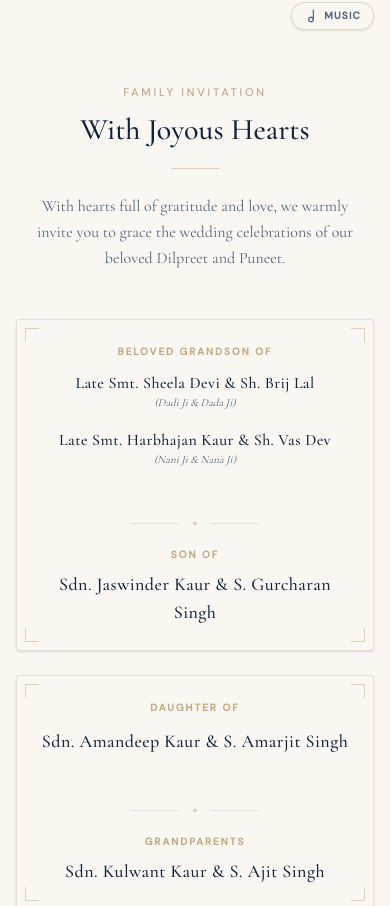
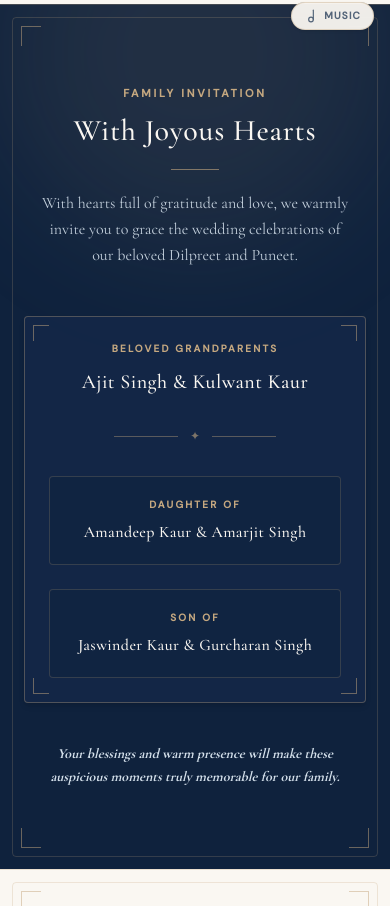
Before and after one commit to GurkanwarSingh56/Wedding-Invitation, a Next.js app: page / in a window 390 px wide. Shown: the part 798-1704 px from the top of the page. Built offline with nearby package versions, Linux system fonts and the light colour scheme.

Commit message:
feat: alternate cream/blue sections, update exact family names, set Anand Karaj maps url, and add Dheri Family RSVP with tel links

```diff
--- a/components/sections/Countdown.tsx
+++ b/components/sections/Countdown.tsx
@@ -46,7 +46,7 @@ export default function Countdown() {
   if (!isClient) return null; // Avoid hydration mismatch
 
   return (
-    <section className="py-20 md:py-24 px-4 bg-[#0F223D] text-[#FAF7F2] text-center border-y border-[#C5A880]/30 relative overflow-hidden">
+    <section className="py-14 sm:py-16 md:py-20 px-4 bg-[#0F223D] text-[#FAF7F2] text-center border-b border-[#C5A880]/30 relative overflow-hidden">
       {/* Subtle Glow */}
       <div className="absolute inset-0 bg-[radial-gradient(ellipse_at_center,_var(--tw-gradient-stops))] from-[#162B4D] via-[#0F223D] to-[#0A192F] opacity-70 pointer-events-none"></div>
 
--- a/components/sections/Family.tsx
+++ b/components/sections/Family.tsx
@@ -7,7 +7,6 @@ import { weddingData } from "@/data/wedding";
 export default function Family() {
   const { isPunjabi } = useLanguage();
   const { family, invitationMessage } = weddingData;
-  const { groom: groomFam, bride: brideFam } = family;
 
   const fadeUp: Variants = {
     hidden: { opacity: 0, y: 20 },
@@ -15,128 +14,92 @@ export default function Family() {
   };
 
   return (
-    <section className="py-20 md:py-28 px-4 relative overflow-hidden bg-[#FAF7F2]">
+    <section className="py-20 md:py-28 px-4 relative overflow-hidden bg-[#0F223D] text-[#FAF7F2] border-t border-[#C5A880]/30">
+      {/* Subtle Ambient Radiance */}
+      <div className="absolute -top-36 left-1/2 -translate-x-1/2 w-96 h-96 bg-[#C5A880]/10 rounded-full blur-3xl pointer-events-none"></div>
+
+      {/* Decorative Inner Frame */}
+      <div className="absolute inset-3 sm:inset-6 md:inset-8 border border-[#C5A880]/20 pointer-events-none rounded-sm">
+        <div className="absolute top-2 left-2 w-5 h-5 border-t border-l border-[#C5A880]/50"></div>
+        <div className="absolute top-2 right-2 w-5 h-5 border-t border-r border-[#C5A880]/50"></div>
+        <div className="absolute bottom-2 left-2 w-5 h-5 border-b border-l border-[#C5A880]/50"></div>
+        <div className="absolute bottom-2 right-2 w-5 h-5 border-b border-r border-[#C5A880]/50"></div>
+      </div>
+
       <motion.div
         initial="hidden"
         whileInView="visible"
         viewport={{ once: true, margin: "-80px" }}
         variants={fadeUp}
-        className="max-w-4xl mx-auto text-center"
+        className="max-w-3xl mx-auto text-center relative z-10 px-2 sm:px-6"
       >
         {/* Welcome / Invitation Message Lead */}
-        <div className="mb-12 md:mb-16">
-          <span className={`text-[11px] sm:text-xs tracking-[0.25em] text-[#C5A880] uppercase block mb-3 font-medium ${isPunjabi ? 'font-punjabi' : 'font-sans'}`}>
+        <div className="mb-12 sm:mb-14">
+          <span className={`text-[11px] sm:text-xs tracking-[0.25em] text-[#C5A880] uppercase block mb-3 font-semibold ${isPunjabi ? 'font-punjabi' : 'font-sans'}`}>
             {isPunjabi ? "ਪਰਿਵਾਰ ਵੱਲੋਂ ਨਿੱਘਾ ਸੱਦਾ" : "FAMILY INVITATION"}
           </span>
-          <h2 className={`text-3xl md:text-5xl text-[#0F223D] mb-5 font-medium ${isPunjabi ? 'font-punjabi' : 'font-serif'}`}>
+          <h2 className={`text-3xl sm:text-4xl md:text-5xl text-[#FAF7F2] mb-5 font-medium tracking-wide ${isPunjabi ? 'font-punjabi' : 'font-serif'}`}>
             {isPunjabi ? invitationMessage.titlePunjabi : invitationMessage.title}
           </h2>
-          <div className="w-12 h-[1px] bg-[#C5A880]/50 mx-auto mb-6"></div>
-          <p className={`text-base md:text-lg text-[#536479] leading-relaxed max-w-2xl mx-auto px-4 ${isPunjabi ? 'font-punjabi' : 'font-serif'}`}>
+          <div className="w-12 h-[1px] bg-[#C5A880]/60 mx-auto mb-5"></div>
+          <p className={`text-base sm:text-lg text-[#D4E0EB]/90 leading-relaxed max-w-2xl mx-auto px-4 ${isPunjabi ? 'font-punjabi' : 'font-serif'}`}>
             {isPunjabi ? invitationMessage.leadPunjabi : invitationMessage.lead}
           </p>
         </div>
 
-        {/* Symmetrical Family Hierarchy Container */}
-        <div className="grid grid-cols-1 md:grid-cols-2 gap-6 md:gap-8 text-center items-stretch">
+        {/* Unified Luxury Family Hierarchy Card */}
+        <div className="bg-[#162B4D]/60 border border-[#C5A880]/35 p-6 sm:p-10 md:p-12 rounded-sm shadow-md relative">
+          {/* Corner Flourishes */}
+          <div className="absolute top-2 left-2 w-4 h-4 border-t border-l border-[#C5A880]/50"></div>
+          <div className="absolute top-2 right-2 w-4 h-4 border-t border-r border-[#C5A880]/50"></div>
+          <div className="absolute bottom-2 left-2 w-4 h-4 border-b border-l border-[#C5A880]/50"></div>
+          <div className="absolute bottom-2 right-2 w-4 h-4 border-b border-r border-[#C5A880]/50"></div>
 
-          {/* ── Groom's Family Side ── */}
-          <div className="bg-[#FAF7F2] border border-[#C5A880]/30 p-6 sm:p-8 rounded-sm shadow-sm relative flex flex-col justify-between">
-            {/* Corner flourishes */}
-            <div className="absolute top-2 left-2 w-3.5 h-3.5 border-t border-l border-[#C5A880]/50"></div>
-            <div className="absolute top-2 right-2 w-3.5 h-3.5 border-t border-r border-[#C5A880]/50"></div>
-            <div className="absolute bottom-2 left-2 w-3.5 h-3.5 border-b border-l border-[#C5A880]/50"></div>
-            <div className="absolute bottom-2 right-2 w-3.5 h-3.5 border-b border-r border-[#C5A880]/50"></div>
-
-            {/* Beloved Grandson of */}
-            <div className="mb-8">
-              <span className={`text-[10px] sm:text-xs tracking-[0.2em] text-[#C5A880] uppercase block mb-3 font-semibold ${isPunjabi ? 'font-punjabi' : 'font-sans'}`}>
-                {isPunjabi ? groomFam.grandsonTitlePunjabi : groomFam.grandsonTitle}
-              </span>
-
-              {/* Dadi Ji & Dada Ji */}
-              <div className="mb-4">
-                <p className={`text-base sm:text-lg text-[#0F223D] font-medium tracking-wide ${isPunjabi ? 'font-punjabi' : 'font-serif'}`}>
-                  {isPunjabi ? groomFam.paternalGrandparents.namesPunjabi : groomFam.paternalGrandparents.names}
-                </p>
-                <p className={`text-[11px] text-[#536479] italic ${isPunjabi ? 'font-punjabi' : 'font-serif'}`}>
-                  ({isPunjabi ? groomFam.paternalGrandparents.relationPunjabi : groomFam.paternalGrandparents.relation})
-                </p>
-              </div>
-
-              {/* Nani Ji & Nana Ji */}
-              <div>
-                <p className={`text-base sm:text-lg text-[#0F223D] font-medium tracking-wide ${isPunjabi ? 'font-punjabi' : 'font-serif'}`}>
-                  {isPunjabi ? groomFam.maternalGrandparents.namesPunjabi : groomFam.maternalGrandparents.names}
-                </p>
-                <p className={`text-[11px] text-[#536479] italic ${isPunjabi ? 'font-punjabi' : 'font-serif'}`}>
-                  ({isPunjabi ? groomFam.maternalGrandparents.relationPunjabi : groomFam.maternalGrandparents.relation})
-                </p>
-              </div>
-            </div>
-
-            {/* Decorative Divider */}
-            <div className="flex items-center justify-center gap-3 my-4 text-[#C5A880]/50">
-              <div className="w-12 h-[1px] bg-[#C5A880]/30"></div>
-              <span className="text-[10px]">✦</span>
-              <div className="w-12 h-[1px] bg-[#C5A880]/30"></div>
-            </div>
-
-            {/* Son of */}
-            <div>
-              <span className={`text-[10px] sm:text-xs tracking-[0.2em] text-[#C5A880] uppercase block mb-2 font-semibold ${isPunjabi ? 'font-punjabi' : 'font-sans'}`}>
-                {isPunjabi ? groomFam.sonTitlePunjabi : groomFam.sonTitle}
-              </span>
-              <p className={`text-lg sm:text-xl text-[#0F223D] font-medium tracking-wide ${isPunjabi ? 'font-punjabi' : 'font-serif'}`}>
-                {isPunjabi
-                  ? `${groomFam.parents.motherPunjabi}  &  ${groomFam.parents.fatherPunjabi}`
-                  : `${groomFam.parents.mother}  &  ${groomFam.parents.father}`}
-              </p>
-            </div>
+          {/* 1. BELOVED GRANDPARENTS */}
+          <div className="mb-8 sm:mb-10">
+            <span className={`text-[10px] sm:text-xs tracking-[0.22em] text-[#C5A880] uppercase block mb-3 font-semibold ${isPunjabi ? 'font-punjabi' : 'font-sans'}`}>
+              {isPunjabi ? family.grandparentsTitlePunjabi : family.grandparentsTitle}
+            </span>
+            <p className={`text-xl sm:text-2xl md:text-3xl text-[#FAF7F2] font-medium tracking-wide ${isPunjabi ? 'font-punjabi' : 'font-serif'}`}>
+              {isPunjabi ? family.grandparentsPunjabi : family.grandparents}
+            </p>
           </div>
 
-          {/* ── Bride's Family Side ── */}
-          <div className="bg-[#FAF7F2] border border-[#C5A880]/30 p-6 sm:p-8 rounded-sm shadow-sm relative flex flex-col justify-between">
-            {/* Corner flourishes */}
-            <div className="absolute top-2 left-2 w-3.5 h-3.5 border-t border-l border-[#C5A880]/50"></div>
-            <div className="absolute top-2 right-2 w-3.5 h-3.5 border-t border-r border-[#C5A880]/50"></div>
-            <div className="absolute bottom-2 left-2 w-3.5 h-3.5 border-b border-l border-[#C5A880]/50"></div>
-            <div className="absolute bottom-2 right-2 w-3.5 h-3.5 border-b border-r border-[#C5A880]/50"></div>
+          {/* Decorative Divider */}
+          <div className="flex items-center justify-center gap-3 my-6 sm:my-8 text-[#C5A880]/60">
+            <div className="w-16 h-[1px] bg-[#C5A880]/40"></div>
+            <span className="text-xs">✦</span>
+            <div className="w-16 h-[1px] bg-[#C5A880]/40"></div>
+          </div>
 
-            {/* Daughter of */}
-            <div className="mb-8">
-              <span className={`text-[10px] sm:text-xs tracking-[0.2em] text-[#C5A880] uppercase block mb-3 font-semibold ${isPunjabi ? 'font-punjabi' : 'font-sans'}`}>
-                {isPunjabi ? brideFam.daughterTitlePunjabi : brideFam.daughterTitle}
+          {/* 2. Symmetrical DAUGHTER OF & SON OF Blocks */}
+          <div className="grid grid-cols-1 sm:grid-cols-2 gap-6 sm:gap-8 text-center pt-2">
+
+            {/* DAUGHTER OF */}
+            <div className="bg-[#0F223D]/50 border border-[#C5A880]/20 p-5 rounded-sm flex flex-col justify-center">
+              <span className={`text-[10px] sm:text-xs tracking-[0.22em] text-[#C5A880] uppercase block mb-2 font-semibold ${isPunjabi ? 'font-punjabi' : 'font-sans'}`}>
+                {isPunjabi ? family.daughterTitlePunjabi : family.daughterTitle}
               </span>
-              <p className={`text-lg sm:text-xl text-[#0F223D] font-medium tracking-wide ${isPunjabi ? 'font-punjabi' : 'font-serif'}`}>
-                {isPunjabi
-                  ? `${brideFam.parents.motherPunjabi}  &  ${brideFam.parents.fatherPunjabi}`
-                  : `${brideFam.parents.mother}  &  ${brideFam.parents.father}`}
+              <p className={`text-base sm:text-lg md:text-xl text-[#FAF7F2] font-medium tracking-wide ${isPunjabi ? 'font-punjabi' : 'font-serif'}`}>
+                {isPunjabi ? family.daughterParentsPunjabi : family.daughterParents}
               </p>
             </div>
 
-            {/* Decorative Divider */}
-            <div className="flex items-center justify-center gap-3 my-4 text-[#C5A880]/50">
-              <div className="w-12 h-[1px] bg-[#C5A880]/30"></div>
-              <span className="text-[10px]">✦</span>
-              <div className="w-12 h-[1px] bg-[#C5A880]/30"></div>
+            {/* SON OF */}
+            <div className="bg-[#0F223D]/50 border border-[#C5A880]/20 p-5 rounded-sm flex flex-col justify-center">
+              <span className={`text-[10px] sm:text-xs tracking-[0.22em] text-[#C5A880] uppercase block mb-2 font-semibold ${isPunjabi ? 'font-punjabi' : 'font-sans'}`}>
+                {isPunjabi ? family.sonTitlePunjabi : family.sonTitle}
+              </span>
+              <p className={`text-base sm:text-lg md:text-xl text-[#FAF7F2] font-medium tracking-wide ${isPunjabi ? 'font-punjabi' : 'font-serif'}`}>
+                {isPunjabi ? family.sonParentsPunjabi : family.sonParents}
+              </p>
             </div>
 
-            {/* Grandparents */}
-            <div>
-              <span className={`text-[10px] sm:text-xs tracking-[0.2em] text-[#C5A880] uppercase block mb-2 font-semibold ${isPunjabi ? 'font-punjabi' : 'font-sans'}`}>
-                {isPunjabi ? brideFam.grandparentsTitlePunjabi : brideFam.grandparentsTitle}
-              </span>
-              <p className={`text-lg sm:text-xl text-[#0F223D] font-medium tracking-wide ${isPunjabi ? 'font-punjabi' : 'font-serif'}`}>
-                {isPunjabi ? brideFam.grandparents.namesPunjabi : brideFam.grandparents.names}
-              </p>
-            </div>
           </div>
-
         </div>
 
         {/* Closing Warm Blessing Line */}
-        <p className={`mt-10 sm:mt-12 text-sm sm:text-base md:text-lg text-[#536479] italic px-4 leading-relaxed ${isPunjabi ? 'font-punjabi' : 'font-serif font-bold'}`}>
+        <p className={`mt-10 sm:mt-12 text-sm sm:text-base md:text-lg text-[#D4E0EB] italic px-4 leading-relaxed ${isPunjabi ? 'font-punjabi' : 'font-serif font-bold'}`}>
           {isPunjabi ? invitationMessage.closingPunjabi : invitationMessage.closing}
         </p>
       </motion.div>
--- a/data/wedding.ts
+++ b/data/wedding.ts
@@ -31,48 +31,22 @@ export const weddingData = {
     punjabi: "ਪੁਨੀਤ ਸਿੰਘ",
   },
 
-  // Both sides of the family
+  // Family hierarchy with exact specified names
   family: {
-    groom: {
-      grandsonTitle: "BELOVED GRANDSON OF",
-      grandsonTitlePunjabi: "ਲਾਡਲੇ ਪੋਤਰੇ ਅਤੇ ਦੋਹਤੇ",
-      paternalGrandparents: {
-        names: "Late Smt. Sheela Devi  &  Sh. Brij Lal",
-        namesPunjabi: "ਸਵ: ਸ਼੍ਰੀਮਤੀ ਸ਼ੀਲਾ ਦੇਵੀ  &  ਸ਼੍ਰੀ ਬ੍ਰਿਜ ਲਾਲ",
-        relation: "Dadi Ji & Dada Ji",
-        relationPunjabi: "ਦਾਦੀ ਜੀ ਅਤੇ ਦਾਦਾ ਜੀ",
-      },
-      maternalGrandparents: {
-        names: "Late Smt. Harbhajan Kaur  &  Sh. Vas Dev",
-        namesPunjabi: "ਸਵ: ਸ਼੍ਰੀਮਤੀ ਹਰਭਜਨ ਕੌਰ  &  ਸ਼੍ਰੀ ਵਾਸ ਦੇਵ",
-        relation: "Nani Ji & Nana Ji",
-        relationPunjabi: "ਨਾਨੀ ਜੀ ਅਤੇ ਨਾਨਾ ਜੀ",
-      },
-      sonTitle: "SON OF",
-      sonTitlePunjabi: "ਸਪੁੱਤਰ",
-      parents: {
-        mother: "Sdn. Jaswinder Kaur",
-        father: "S. Gurcharan Singh",
-        motherPunjabi: "ਸਰਦਾਰਨੀ ਜਸਵਿੰਦਰ ਕੌਰ",
-        fatherPunjabi: "ਸ. ਗੁਰਚਰਨ ਸਿੰਘ",
-      },
-    },
-    bride: {
-      daughterTitle: "DAUGHTER OF",
-      daughterTitlePunjabi: "ਸਪੁੱਤਰੀ",
-      parents: {
-        mother: "Sdn. Amandeep Kaur",
-        father: "S. Amarjit Singh",
-        motherPunjabi: "ਸਰਦਾਰਨੀ ਅਮਨਦੀਪ ਕੌਰ",
-        fatherPunjabi: "ਸ. ਅਮਰਜੀਤ ਸਿੰਘ",
-      },
-      grandparentsTitle: "GRANDPARENTS",
-      grandparentsTitlePunjabi: "ਦਾਦਾ-ਦਾਦੀ ਜੀ",
-      grandparents: {
-        names: "Sdn. Kulwant Kaur  &  S. Ajit Singh",
-        namesPunjabi: "ਸਰਦਾਰਨੀ ਕੁਲਵੰਤ ਕੌਰ  &  ਸ. ਅਜੀਤ ਸਿੰਘ",
-      },
-    },
+    grandparentsTitle: "BELOVED GRANDPARENTS",
+    grandparentsTitlePunjabi: "ਸਤਿਕਾਰਯੋਗ ਦਾਦਾ-ਦਾਦੀ ਜੀ",
+    grandparents: "Ajit Singh & Kulwant Kaur",
+    grandparentsPunjabi: "ਅਜੀਤ ਸਿੰਘ & ਕੁਲਵੰਤ ਕੌਰ",
+
+    daughterTitle: "DAUGHTER OF",
+    daughterTitlePunjabi: "ਸਪੁੱਤਰੀ",
+    daughterParents: "Amandeep Kaur & Amarjit Singh",
+    daughterParentsPunjabi: "ਅਮਨਦੀਪ ਕੌਰ & ਅਮਰਜੀਤ ਸਿੰਘ",
+
+    sonTitle: "SON OF",
+    sonTitlePunjabi: "ਸਪੁੱਤਰ",
+    sonParents: "Jaswinder Kaur & Gurcharan Singh",
+    sonParentsPunjabi: "ਜਸਵਿੰਦਰ ਕੌਰ & ਗੁਰਚਰਨ ਸਿੰਘ",
   },
 
   dates: {
@@ -105,7 +79,7 @@ export const weddingData = {
       addressPunjabi: "ਟਾਂਡਾ ਰੋਡ, ਹੁਸ਼ਿਆਰਪੁਰ",
       city: "Hoshiarpur, Punjab",
       cityPunjabi: "ਹੁਸ਼ਿਆਰਪੁਰ, ਪੰਜਾਬ",
-      googleMapsUrl: "https://maps.google.com/?q=Maharaja+Farms+Tanda+Road+Hoshiarpur",
+      googleMapsUrl: "https://share.google/XXsCwSdV5NL9gjUlz",
     },
   },
   events: {
@@ -186,7 +160,15 @@ export const weddingData = {
     closingPunjabi: "ਆਪ ਜੀ ਦੀਆਂ ਅਸੀਸਾਂ ਅਤੇ ਪਿਆਰੀ ਹਾਜ਼ਰੀ ਸਾਡੇ ਪਰਿਵਾਰ ਲਈ ਇਹਨਾਂ ਪਲਾਂ ਨੂੰ ਸਦਾ ਲਈ ਯਾਦਗਾਰ ਬਣਾ ਦੇਵੇਗੀ।",
   },
   rsvp: {
-    whatsappNumber: "919876543210", // Easy to edit
+    whatsappNumber: "919876543210",
+    familyTitle: "Dheri Family",
+    familyTitlePunjabi: "ਢੇਰੀ ਪਰਿਵਾਰ",
+    cellLabel: "Cell",
+    cellLabelPunjabi: "ਫ਼ੋਨ ਨੰਬਰ",
+    phones: [
+      { display: "9463118080", tel: "9463118080" },
+      { display: "9417836945", tel: "9417836945" },
+    ],
   },
   images: {
     heroIllustration: "/images/gallery-1.jpg",
```
Also changed, not shown: components/sections/RSVP.tsx (+57 -13 lines).
